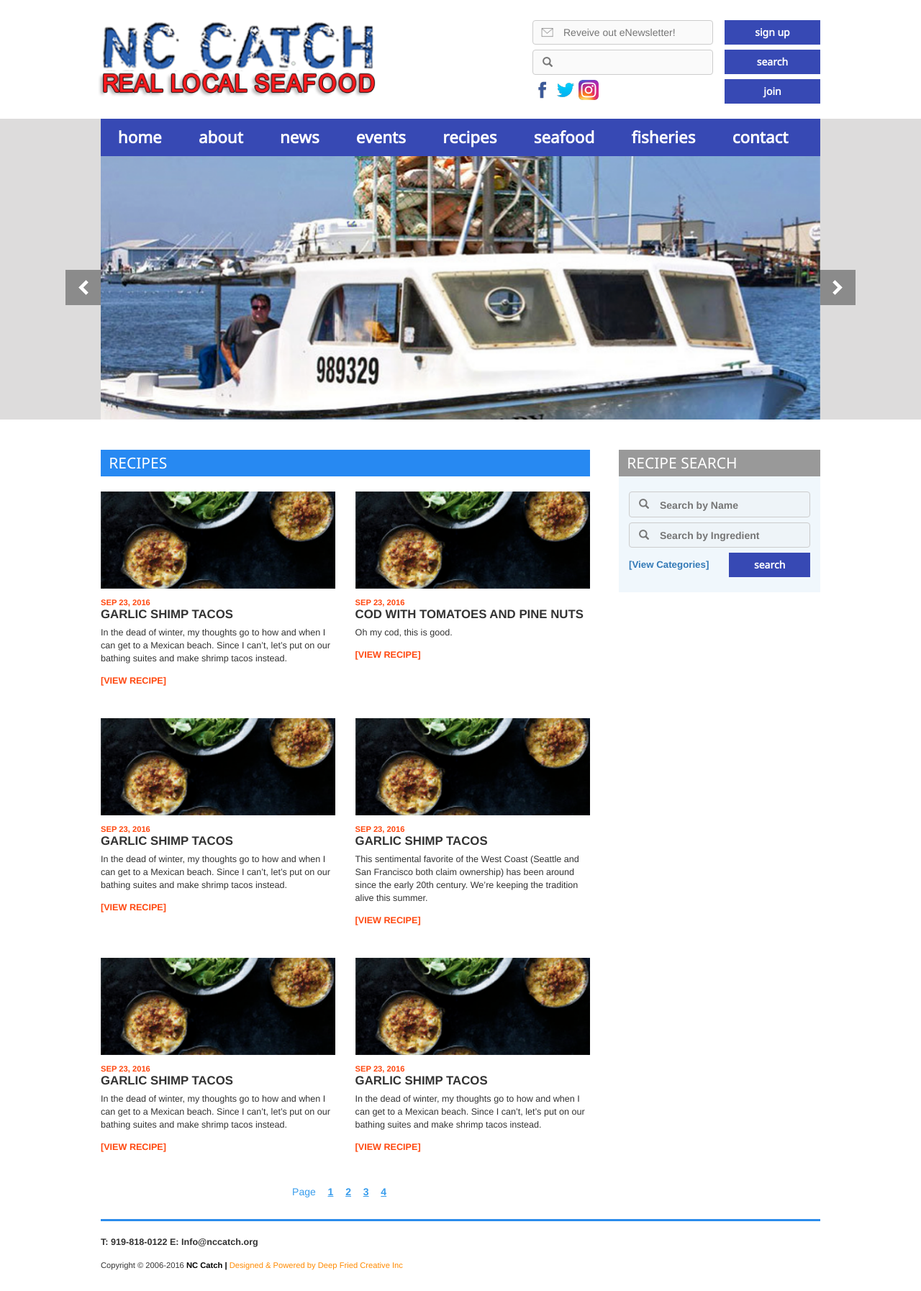
After one commit to sidious18/new_nc_catch, a PHP site: page /recipes.html in a window 1280 px wide. The commit adds this page. Shown: the whole page at 72% size. Run offline with PHP 8.4, Linux system fonts and the light colour scheme.

Commit message:
Added recipes page

```diff
--- a/css/components/default-elements.css
+++ b/css/components/default-elements.css
@@ -6,8 +6,13 @@
 	font-size: 1rem;
 	font-family: "function";
 	background-color: #3749B4;
-	min-width: 8.5rem;
+	min-width: 9rem;
 	width: 100%;
+}
+
+.default-button.default-button__recipe-search{
+	font-weight: bold;
+	min-width: 6rem;
 }
 
 .default-button:hover{
@@ -27,6 +32,29 @@
 	font-size: 1rem;
 }
 
+.default-input-box{
+	position: relative;
+}
+
+.default-input-box input{
+	width: 100%;
+	border: 1px solid #ccc;
+	border-radius: 4px;
+	background-color: rgba(230, 230, 230, 0.2);
+	padding: 0.54rem 0.44rem 0.44rem 3rem;
+	font-size: 1rem;
+	font-weight: bold;
+}
+
+.default-input-box.default-input__search:before{
+	content: "\e003";
+	font-family: 'Glyphicons Halflings';
+	color: #777;
+	position: absolute;
+	top: 0.5rem;
+	left: 1rem;
+}
+
 .default-title{
 	font-family: "function";
 	color: #fff;
@@ -40,3 +68,36 @@
 .default-title.blue{
 	background: #2789F2;
 }
+
+.extended-link{
+	font-size: 0.95rem;
+}
+
+.extended-link.extended-link__category {
+	white-space: nowrap;
+	padding-right: 2rem;
+	font-weight: bold;
+}
+
+.pagination-box{
+	display: flex;
+	margin: auto;
+}
+
+.pagination__label{
+	margin-right: 1.2rem;
+	color: #379cec;
+}
+
+.pagination__value{
+	margin-right: 1.2rem;
+	color: #379cec;
+	text-decoration: underline;
+	font-weight: bold;
+}
+
+@media (max-width:768px) {
+	.default-button.default-button__recipe-search{
+		max-width: 8rem;
+	}
+}
--- a/css/main-content.css
+++ b/css/main-content.css
@@ -179,15 +179,89 @@
 	margin-bottom: 3rem;
 }
 
+.main-block{
+	width: 68%;
+	margin-right: 4%;
+	flex-wrap: wrap;
+	display: flex;
+	justify-content: space-between;
+}
+
+.detail-recipe{
+	width: 68%;
+	margin-right: 4%;
+}
+
+.main-block .default-title{
+	align-self: flex-start;
+	margin-bottom: 1.5rem;
+	width: 100%;
+}
+
 .whowe-paragraph{
 	font-size: 1rem;
 	margin:2rem 0 0;
 }
 
+.recipe-search{
+	background-color: #F0F7FC;
+	padding: 1.5rem 1rem;
+}
+
+.recipe-search .default-input-box{
+	margin-bottom: 0.5rem;
+}
+
+.recipe-search-footer{
+	display: flex;
+	align-items: center;
+	justify-content: space-between;
+}
+
+.single-recipe{
+	width: 48%;
+	padding-bottom: 3rem;
+}
+
+.single-recipe__time{
+	display: block;
+	color: #ff470e;
+	font-size: 0.8rem;
+	font-weight: bold;
+	text-transform: uppercase;
+}
+
+.single-recipe__image{
+	width: 100%;
+	margin-bottom: 0.8rem;
+}
+
+.single-recipe__title{
+	margin: 0 0 0.5rem;
+	font-size: 1.2rem;
+	font-weight: bold;
+	text-transform: uppercase;
+}
+
+.single-recipe__text{
+	font-size: 0.9rem;
+}
+
+.single-recipe__link{
+	color: #ff470e;
+	font-size: 0.9rem;
+	font-weight: bold;
+	text-transform: uppercase;
+}
+
+.single-recipe__link:hover{
+	color: #ff470e;
+}
+
 @media (max-width: 768px){
 	.main-content{
 		padding:0 15px;
-		display: block;
+		flex-direction: column;
 	}
 	.blog{
 		width: 100%;
@@ -212,4 +286,24 @@
 		width: 100%;
 		margin-right: 0;
 	}
+
+	.main-block{
+		width: 100%;
+		margin-right: 0;
+		order:2;
+	}
+
+	.detail-recipe{
+		width: 100%;
+		margin-right: 0;
+	}
+
+	.events.events__recipes{
+		order: 1;
+		padding: 0;
+	}
+
+	.single-recipe{
+		width: 100%;
+	}
 }
--- /dev/null
+++ b/recipes.html
@@ -0,0 +1,246 @@
+<!DOCTYPE html>
+<html>
+	<head>
+	<title>NC catch</title>
+	<meta charset="utf-8">
+	<meta name="viewport" content="width=device-width, initial-scale=1.0">
+	<link rel="stylesheet" href="css/bootstrap.min.css">
+	<link rel="stylesheet" href="css/components/default-elements.css">
+	<link rel="stylesheet" href="css/components/main-menu.css">
+	<link rel="stylesheet" href="css/main.css">
+	<link rel="stylesheet" href="css/main-header.css">
+	<link rel="stylesheet" href="css/main-menu.css">
+	<link rel="stylesheet" href="css/main-content.css">
+	<link rel="stylesheet" href="css/main-footer.css">
+	<script src='js/libs/jquery.min.js'></script>
+	<script src="js/libs/bootstrap.min.js"></script>
+	<script src="js/libs/flexibility.js"></script>
+	</head>
+	<body>
+		<nav class="main-menu-nav cont">
+	        <button type="button" class="navbar-toggle collapsed" data-toggle="collapse" data-target="#navbar" aria-expanded="false" aria-controls="navbar">
+	            <span class="sr-only">Toggle navigation</span>
+		        <span class="icon-bar"></span>
+		        <span class="icon-bar"></span>
+		        <span class="icon-bar"></span>
+		    </button>
+		    <header class="main-header cont" data-style="display: flex;">
+				<img class="main-header-logo" src="img/nc_catch_logo.png" alt="NC catch logo">
+				<div class="main-header-search" data-style="display: flex;">
+					<div class="main-header-search-inputs">
+						<div class="main-header-search-input email">
+							<input type="text" class="default-input" placeholder="Reveive out eNewsletter!">
+						</div>
+						<div class="main-header-search-input search">
+							<input type="text" class="default-input">
+						</div>
+						<div class="main-header-socials">
+							<a href="#"><img class="main-header-socials-facebook" src="img/facebook-icon.png" alt="Facebook"></a>
+							<a href="#"><img class="main-header-socials-twitter" src="img/twitter-icon.png" alt="Facebook"></a>
+							<a href="#"><img class="main-header-socials-instagram" src="img/instagram-icon.png" alt="Facebook"></a>
+						</div>
+					</div>
+					<div class="main-header-search-buttons">
+						<a href="#" class="default-button">sign up</a>
+						<a href="#" class="default-button">search</a>
+						<a href="#" class="default-button">join</a>
+					</div>
+				</div>
+			</header>
+		</nav>
+		<nav class="navbar-containter">
+			<div id="navbar" class="navbar-collapse collapse cont">
+	  		    <ul class="main-menu-list">
+			       <li class="main-menu-list-element"><a href="#">home</a>
+						<ul class="main-menu-subcategory">
+							<li><a href="#">who we are</a></li>
+							<li><a href="#">our board</a></li>
+							<li><a href="#">fundraisers & partners</a></li>
+							<li><a href="#">become a sponsor</a></li>
+							<li><a href="#">media kit</a></li>
+						</ul>
+					</li>
+					<li class="main-menu-list-element"><a href="#">about</a>
+						<ul class="main-menu-subcategory">
+							<li><a href="#">who we are</a></li>
+							<li><a href="#">our board</a></li>
+							<li><a href="#">fundraisers & partners</a></li>
+							<li><a href="#">become a sponsor</a></li>
+							<li><a href="#">media kit</a></li>
+						</ul>
+					</li>
+					<li class="main-menu-list-element">
+						<a href="#">news</a>
+						<ul class="main-menu-subcategory">
+							<li><a href="#">who we are</a></li>
+							<li><a href="#">our board</a></li>
+							<li><a href="#">fundraisers & partners</a></li>
+							<li><a href="#">become a sponsor</a></li>
+							<li><a href="#">media kit</a></li>
+						</ul>
+					</li>
+					<li class="main-menu-list-element"><a href="#">events</a>
+						<ul class="main-menu-subcategory">
+							<li><a href="#">who we are</a></li>
+							<li><a href="#">our board</a></li>
+							<li><a href="#">fundraisers & partners</a></li>
+							<li><a href="#">become a sponsor</a></li>
+							<li><a href="#">media kit</a></li>
+						</ul>
+					</li>
+					<li class="main-menu-list-element"><a href="#">recipes</a>
+						<ul class="main-menu-subcategory">
+							<li><a href="#">who we are</a></li>
+							<li><a href="#">our board</a></li>
+							<li><a href="#">fundraisers & partners</a></li>
+							<li><a href="#">become a sponsor</a></li>
+							<li><a href="#">media kit</a></li>
+						</ul>
+					</li>
+					<li class="main-menu-list-element"><a href="#">seafood</a>
+						<ul class="main-menu-subcategory">
+							<li><a href="#">who we are</a></li>
+							<li><a href="#">our board</a></li>
+							<li><a href="#">fundraisers & partners</a></li>
+							<li><a href="#">become a sponsor</a></li>
+							<li><a href="#">media kit</a></li>
+						</ul>
+					</li>
+					<li class="main-menu-list-element"><a href="#">fisheries</a>
+						<ul class="main-menu-subcategory">
+							<li><a href="#">who we are</a></li>
+							<li><a href="#">our board</a></li>
+							<li><a href="#">fundraisers & partners</a></li>
+							<li><a href="#">become a sponsor</a></li>
+							<li><a href="#">media kit</a></li>
+						</ul>
+					</li>
+					<li class="main-menu-list-element"><a href="#">contact</a>
+						<ul class="main-menu-subcategory">
+							<li><a href="#">who we are</a></li>
+							<li><a href="#">our board</a></li>
+							<li><a href="#">fundraisers & partners</a></li>
+							<li><a href="#">become a sponsor</a></li>
+							<li><a href="#">media kit</a></li>
+						</ul>
+					</li>
+		        </ul>
+		    </div>
+		</nav>
+		<div class="main-menu">
+			<div id="banner-carousel" class="carousel slide cont" data-ride="carousel">
+				<div class="carousel-inner" role="listbox">
+				    <div class="item active">
+				      <img src="img/banner.png" alt="Banner">
+				    </div>
+				    <div class="item">
+				      <img src="img/banner.png" alt="Banner">
+				    </div>
+				    <div class="item">
+				      <img src="img/banner.png" alt="Banner">
+				    </div>
+				    <div class="item">
+				      <img src="img/banner.png" alt="Banner">
+				    </div>
+				</div>
+				<a class="main-menu-carousel-control left" href="#banner-carousel" role="button" data-slide="prev">
+				  	<img src="img/arrow.png" alt="Prev arrow">
+				</a>
+				<a class="main-menu-carousel-control right" href="#banner-carousel" role="button" data-slide="next">
+				  	<img src="img/arrow.png" alt="Prev arrow">
+				</a>
+			</div>
+		</div>
+		<main class="main-content different__order cont" data-style="display: flex;">
+			<section class="main-block">
+				<h3 class="default-title blue">Recipes</h3>
+				<div class="single-recipe">
+					<img src="img/recipe1.png" class="single-recipe__image">
+					<span class="single-recipe__time">sep 23, 2016</span>
+					<h3 class="single-recipe__title">Garlic Shimp Tacos</h3>
+					<p class="single-recipe__text">
+						In the dead of winter, my thoughts go to how and when I can get to a Mexican beach. Since I can’t, let’s put on our bathing suites and make shrimp tacos instead.
+					</p>
+					<a href="#" class="single-recipe__link">[View Recipe]</a>
+				</div>
+				<div class="single-recipe">
+					<img src="img/recipe1.png" class="single-recipe__image">
+					<span class="single-recipe__time">sep 23, 2016</span>
+					<h3 class="single-recipe__title">Cod with tomatoes and pine nuts</h3>
+					<p class="single-recipe__text">
+						Oh my cod, this is good.
+					</p>
+					<a href="#" class="single-recipe__link">[View Recipe]</a>
+				</div>
+				<div class="single-recipe">
+					<img src="img/recipe1.png" class="single-recipe__image">
+					<span class="single-recipe__time">sep 23, 2016</span>
+					<h3 class="single-recipe__title">Garlic Shimp Tacos</h3>
+					<p class="single-recipe__text">
+						In the dead of winter, my thoughts go to how and when I can get to a Mexican beach. Since I can’t, let’s put on our bathing suites and make shrimp tacos instead.
+					</p>
+					<a href="#" class="single-recipe__link">[View Recipe]</a>
+				</div>
+				<div class="single-recipe">
+					<img src="img/recipe1.png" class="single-recipe__image">
+					<span class="single-recipe__time">sep 23, 2016</span>
+					<h3 class="single-recipe__title">Garlic Shimp Tacos</h3>
+					<p class="single-recipe__text">
+						This sentimental favorite of the West Coast (Seattle and San Francisco both claim ownership) has been around since the early 20th century. We’re keeping the tradition alive this summer.
+					</p>
+					<a href="#" class="single-recipe__link">[View Recipe]</a>
+				</div>
+				<div class="single-recipe">
+					<img src="img/recipe1.png" class="single-recipe__image">
+					<span class="single-recipe__time">sep 23, 2016</span>
+					<h3 class="single-recipe__title">Garlic Shimp Tacos</h3>
+					<p class="single-recipe__text">
+						In the dead of winter, my thoughts go to how and when I can get to a Mexican beach. Since I can’t, let’s put on our bathing suites and make shrimp tacos instead.
+					</p>
+					<a href="#" class="single-recipe__link">[View Recipe]</a>
+				</div>
+				<div class="single-recipe">
+					<img src="img/recipe1.png" class="single-recipe__image">
+					<span class="single-recipe__time">sep 23, 2016</span>
+					<h3 class="single-recipe__title">Garlic Shimp Tacos</h3>
+					<p class="single-recipe__text">
+						In the dead of winter, my thoughts go to how and when I can get to a Mexican beach. Since I can’t, let’s put on our bathing suites and make shrimp tacos instead.
+					</p>
+					<a href="#" class="single-recipe__link">[View Recipe]</a>
+				</div>
+				<div class="pagination-box">
+					<span class="pagination__label">Page</span>
+					<a href="#" class="pagination__value">1</a>
+					<a href="#" class="pagination__value">2</a>
+					<a href="#" class="pagination__value">3</a>
+					<a href="#" class="pagination__value">4</a>
+				</div>
+			</section>
+			<section class="events events__recipes">
+				<h3 class="default-title">Recipe search</h3>
+				<form class="recipe-search" action="index.html" method="post">
+					<div class="default-input-box default-input__search">
+						<input placeholder="Search by Name" type="text">
+					</div>
+					<div class="default-input-box default-input__search">
+						<input placeholder="Search by Ingredient" type="text">
+					</div>
+					<footer class="recipe-search-footer">
+						<a href="#" class="extended-link extended-link__category">[View Categories]</a>
+						<a href="#" class="default-button default-button__recipe-search">search</a>
+					</footer>
+				</form>
+			</section>
+		</main>
+		<footer class="main-footer cont">
+			<div class="main-footer-contacts">
+				<span>T: 919-818-0122</span> <span class="main-footer-contacts-email">E: Info@nccatch.org</span>
+			</div>
+			<div class="main-footer-copyrights">
+				<span>Copyright © 2006-2016</span>
+				<span class="main-footer-copyrights-company">NC Catch | </span>
+				<span class="main-footer-copyrights-powered">Designed & Powered by Deep Fried Creative Inc</span>
+			</div>
+		</footer>
+	</body>
+</html>
```
Also changed, not shown: single-recipe.html (added, +205 -0 lines).
